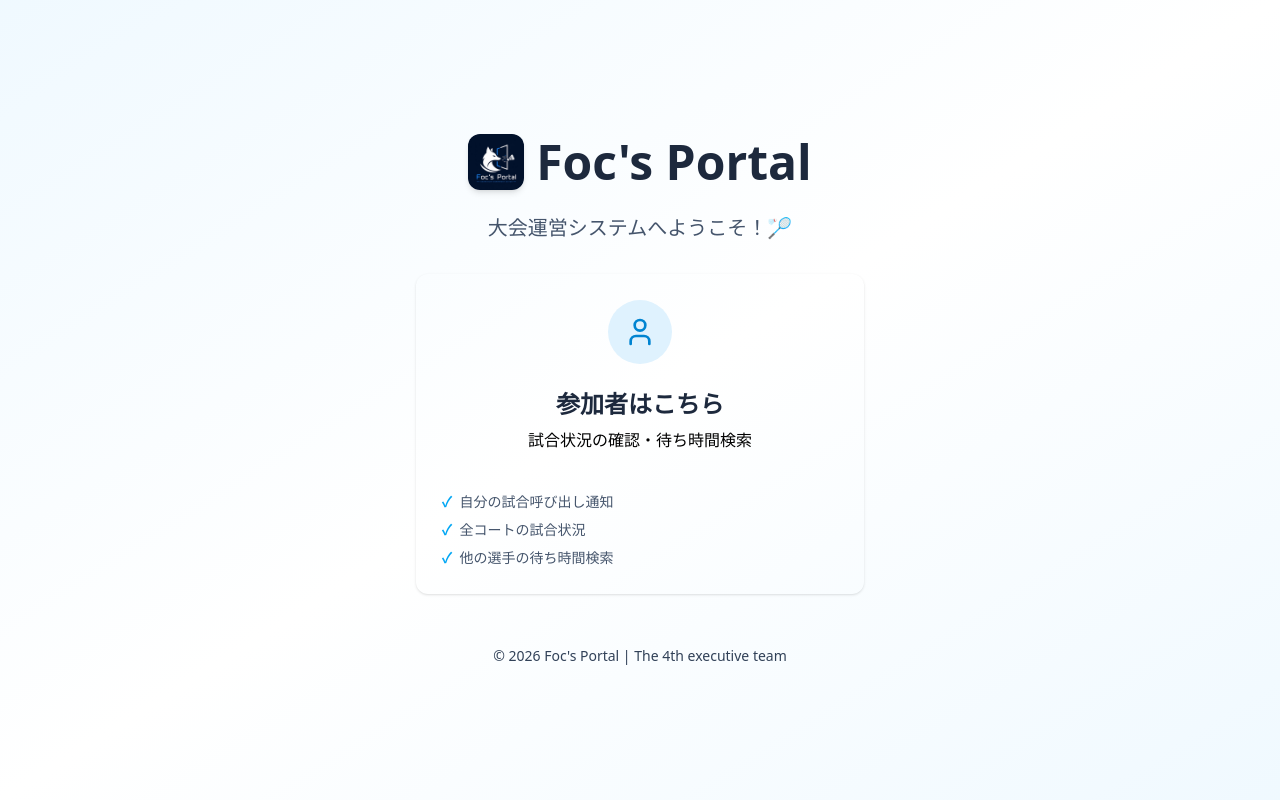
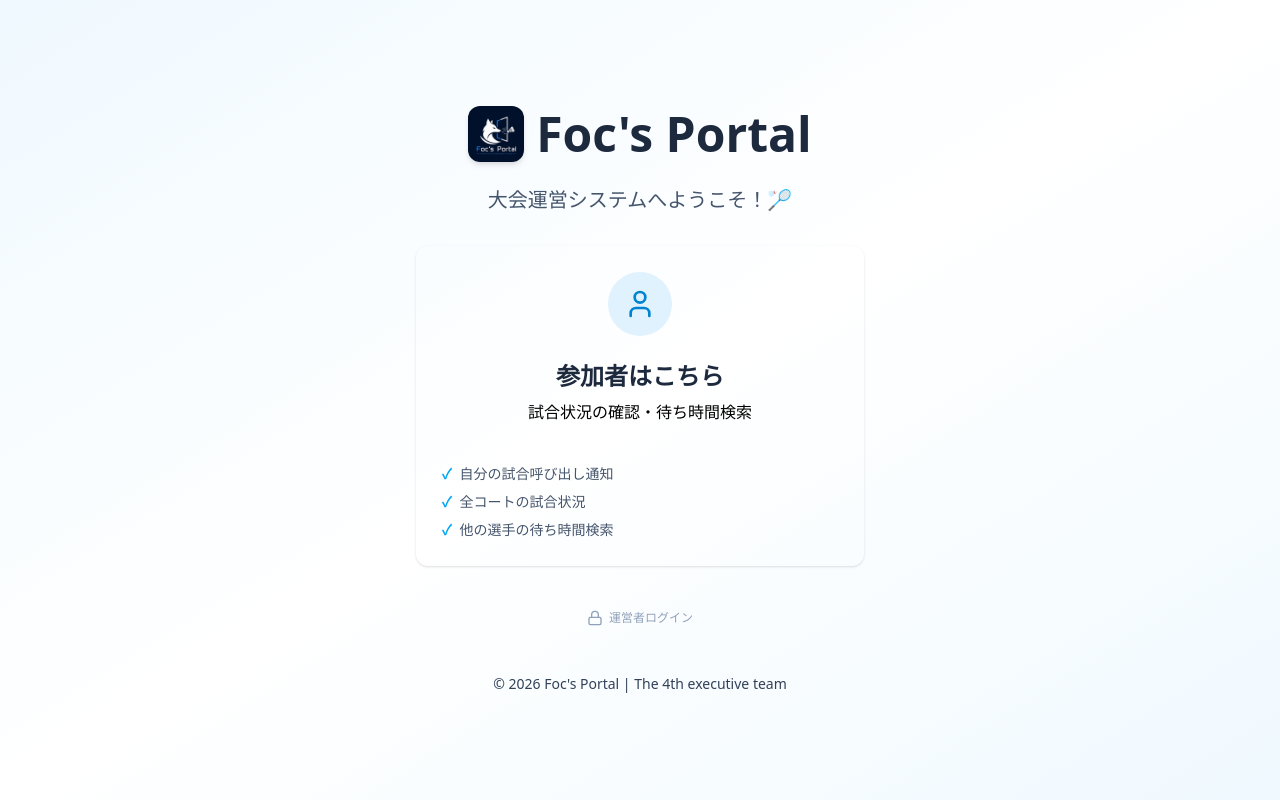
Before and after one commit to rikurun6v6-dot/focsportal, a Next.js app: page / in a window 1280 px wide. Built offline with nearby package versions, Linux system fonts and the light colour scheme; no server answers; the database is empty.

Commit message:
feat(ui): トップに小さな運営者ログイン導線を追加（/admin・PIN保護）
Co-Authored-By: Claude Opus 4.8 (1M context) <noreply@anthropic.com>

```diff
--- a/src/app/page.tsx
+++ b/src/app/page.tsx
@@ -4,7 +4,7 @@ import Link from "next/link";
 import Image from "next/image";
 import { Button } from "@/components/ui/button";
 import { Card, CardContent, CardDescription, CardHeader, CardTitle } from "@/components/ui/card";
-import { User } from "lucide-react";
+import { User, Lock } from "lucide-react";
 
 export default function HomePage() {
     return (
@@ -62,8 +62,18 @@ export default function HomePage() {
                     </Link>
                 </div>
 
+                {/* 運営者向けの小さな導線（目立たない・PIN保護あり） */}
+                <div className="text-center pt-1">
+                    <Link href="/admin">
+                        <Button variant="ghost" size="sm" className="text-slate-400 hover:text-slate-600 text-xs gap-1.5">
+                            <Lock className="w-3 h-3" />
+                            運営者ログイン
+                        </Button>
+                    </Link>
+                </div>
+
                 {/* フッター */}
-                <div className="text-center text-sm text-slate-700 pt-5">
+                <div className="text-center text-sm text-slate-700 pt-2">
                     <p>© 2026 Foc's Portal | The 4th executive team</p>
                 </div>
             </div>
```
Also changed, not shown: 1 other file (tests, documents, lock files or other folders).
